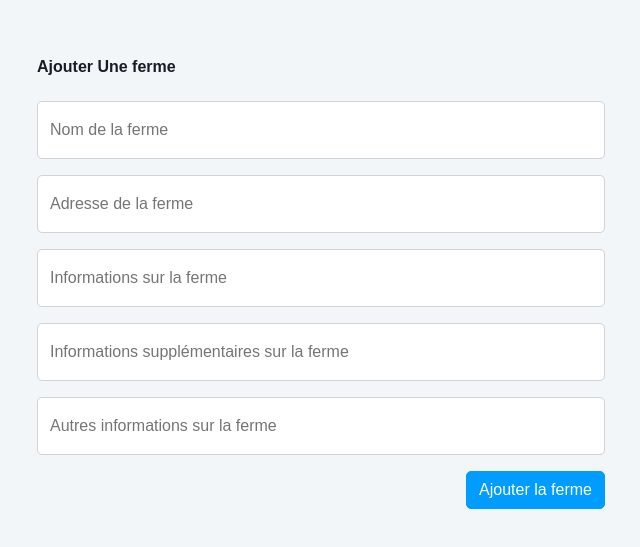
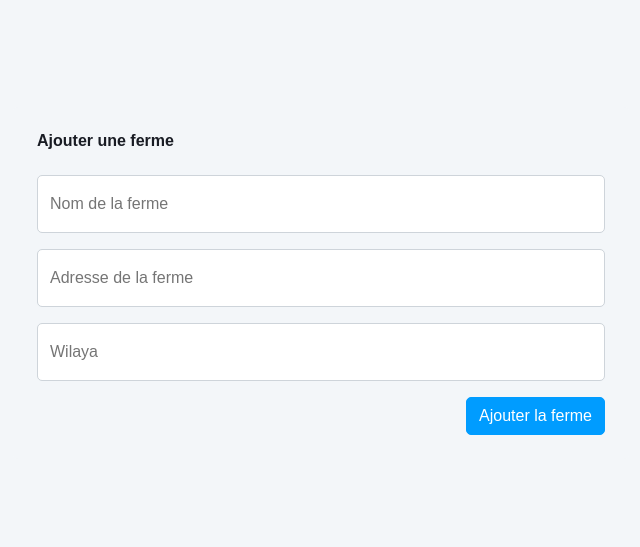
Before and after one commit to mujehoxe/HydroDiseasePredictor, a React (Vite) app: page /ajoutferme in a window 1280 px wide. Shown: the part 117-664 px from the top of the page, without its empty margins (319-959 px from the left). Built offline with nearby package versions, Linux system fonts and the light colour scheme.

Commit message:
add farm form update

```diff
--- a/src/Ajouter-une-ferme.jsx
+++ b/src/Ajouter-une-ferme.jsx
@@ -11,9 +11,7 @@ function Ajoutferme() {
   // Define state variables for form fields
   const [farmName, setFarmName] = useState('');
   const [farmAddress, setFarmAddress] = useState('');
-  const [farmInfo1, setFarmInfo1] = useState('');
-  const [farmInfo2, setFarmInfo2] = useState('');
-  const [farmInfo3, setFarmInfo3] = useState('');
+  const [farmCity, setFarmCity] = useState('');
 
   const handleAjout = async () => {
  // Construct the farm data object
@@ -22,15 +20,13 @@ function Ajoutferme() {
   name: farmName,
   location: farmAddress,  // Assuming this is address/GPS
   additionalInfo: {
-    info1: farmInfo1,
-    info2: farmInfo2,
-    info3: farmInfo3
+    City: farmCity
   }
 };
 
 // Send the data to the backend
 try {
-  const response = await fetch('http://localhost:5000/api/farms', {
+  const response = await fetch('https://vite-project-9cea.onrender.com/api/v1/farms', {
     method: 'POST',
     headers: {
       'Content-Type': 'application/json'
@@ -52,7 +48,7 @@ try {
       <div className="row h-100 align-items-center justify-content-center" style={{ minHeight: '100vh' }}>
         <div className="col-sm-12 col-xl-6">
           <div className="bg-light rounded h-100 p-4">
-            <h6 className="mb-4">{language === 'fr' ? 'Ajouter Une ferme' : 'أضف مزرعة'}</h6>
+            <h6 className="mb-4">{language === 'fr' ? 'Ajouter une ferme' : 'أضف مزرعة'}</h6>
 
             <div className="form-floating mb-3">
               <input type="text" className="form-control" id="farmName" placeholder={language === 'fr' ? 'Nom de la ferme' : 'اسم المزرعة'}
@@ -69,24 +65,10 @@ try {
             </div>
 
             <div className="form-floating mb-3">
-              <input type="text" className="form-control" id="farmInfo1" placeholder={language === 'fr' ? 'Informations sur la ferme' : 'معلومات المزرعة'}
-              value={farmInfo1} onChange={(e) => setFarmInfo1(e.target.value)}
+              <input type="text" className="form-control" id="farmCity" placeholder={language === 'fr' ? 'Wilaya' : 'معلومات المزرعة'}
+              value={farmCity} onChange={(e) => setFarmCity(e.target.value)}
               />
-              <label htmlFor="farmInfo1">{language === 'fr' ? 'Informations sur la ferme' : 'معلومات المزرعة'}</label>
-            </div>
-
-            <div className="form-floating mb-3">
-              <input type="text" className="form-control" id="farmInfo2" placeholder={language === 'fr' ? 'Informations supplémentaires sur la ferme' : 'معلومات المزرعة الإضافية'}
-              value={farmInfo2} onChange={(e) => setFarmInfo2(e.target.value)}
-              />
-              <label htmlFor="farmInfo2">{language === 'fr' ? 'Informations supplémentaires sur la ferme' : 'معلومات إضافية عن المزرعة'}</label>
-            </div>
-
-            <div className="form-floating mb-3">
-              <input type="text" className="form-control" id="farmInfo3" placeholder={language === 'fr' ? 'Autres informations sur la ferme' : 'معلومات اخرى عن المزرعة'}
-              value={farmInfo3} onChange={(e) => setFarmInfo3(e.target.value)}
-               />
-              <label htmlFor="farmInfo3">{language === 'fr' ? 'Autres informations sur la ferme' : 'معلومات اخرى عن المزرعة'}</label>
+              <label htmlFor="farmCity">{language === 'fr' ? 'Wilaya' : 'معلومات المزرعة'}</label>
             </div>
 
             <div className="text-end">
```
